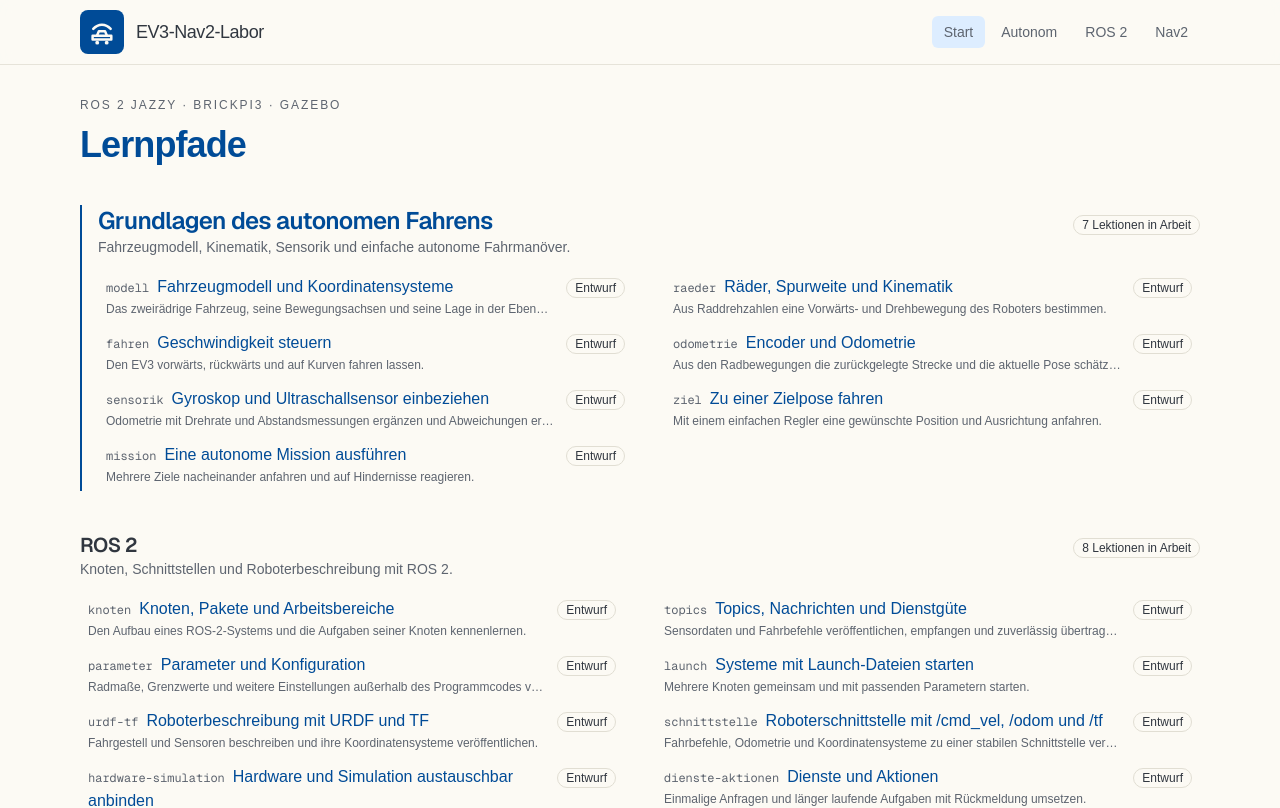
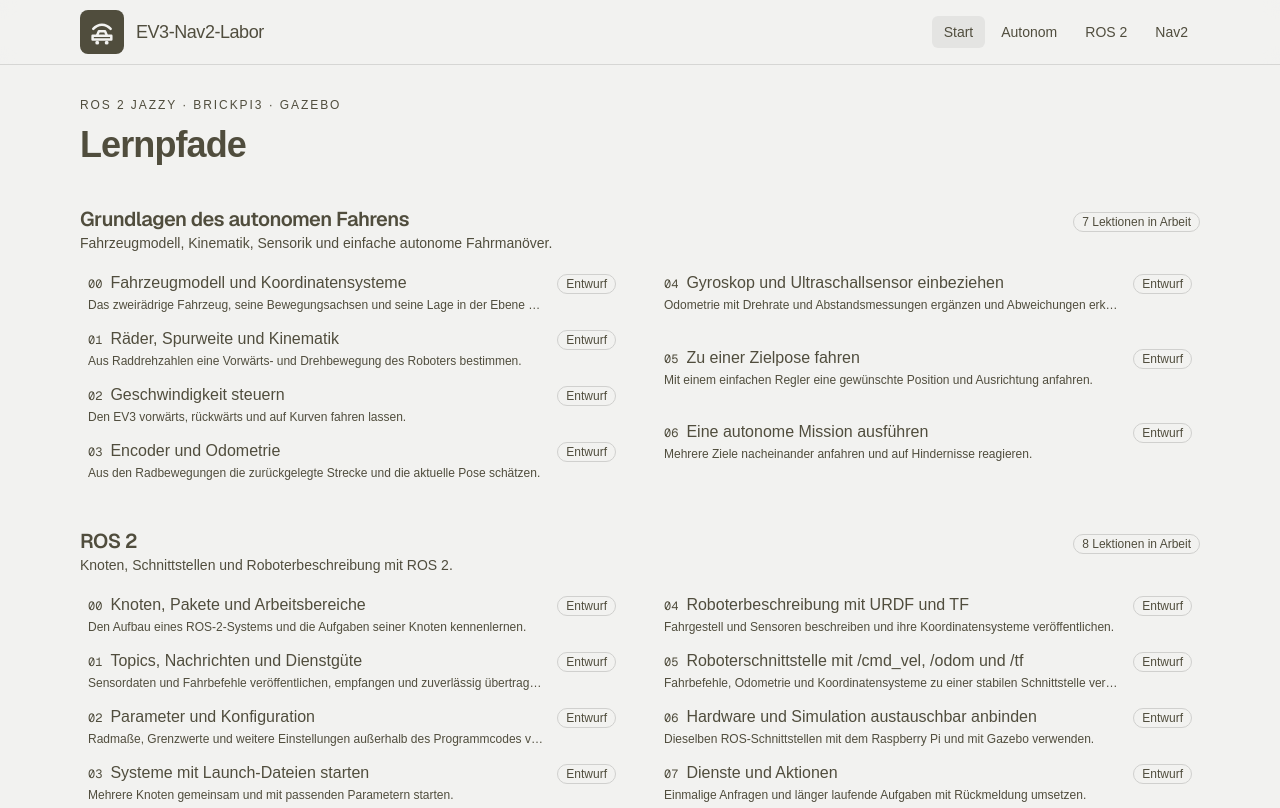
Before and after one commit to GreKnoche/RosTutorialOnPiBrick, a Next.js app in the folder web-frontend/: page / in a window 1280 px wide. Shown: the top 808 px of the page. Built offline with nearby package versions, Linux system fonts and the light colour scheme.

Commit message:
colour design changed

```diff
--- a/web-frontend/app/globals.css
+++ b/web-frontend/app/globals.css
@@ -1,23 +1,24 @@
 @import "tailwindcss";
 
 :root {
-  --background: oklch(0.985 0.008 95);
-  --foreground: oklch(0.33 0.018 260);
-  --heading: oklch(0.42 0.14 255);
-  --card: oklch(1 0.004 95);
-  --card-foreground: oklch(0.33 0.018 260);
-  --popover: oklch(1 0.004 95);
-  --popover-foreground: oklch(0.33 0.018 260);
-  --primary: oklch(0.72 0.16 55);
-  --primary-foreground: oklch(0.28 0.05 55);
-  --secondary: oklch(0.94 0.03 250);
-  --secondary-foreground: oklch(0.38 0.1 255);
-  --muted: oklch(0.955 0.012 95);
-  --muted-foreground: oklch(0.5 0.02 260);
-  --accent: oklch(0.94 0.03 250);
-  --accent-foreground: oklch(0.38 0.1 255);
-  --destructive: oklch(0.55 0.2 25);
-  --border: oklch(0.9 0.015 95);
+  --background: #f2f2f0;
+  --foreground: #504d3d;
+  --heading: #504d3d;
+  --card: #f7f7f5;
+  --card-foreground: #504d3d;
+  --popover: #f7f7f5;
+  --popover-foreground: #504d3d;
+  --primary: #504d3d;
+  --primary-foreground: #f2f2f0;
+  --secondary: #e4e4e2;
+  --secondary-foreground: #504d3d;
+  --muted: #e4e4e2;
+  --muted-foreground: #504d3d;
+  --accent: #e4e4e2;
+  --accent-foreground: #504d3d;
+  --destructive: #8b3a32;
+  --border: #d0d0ce;
+  color-scheme: light;
 }
 
 @theme inline {
@@ -43,28 +44,6 @@
   --font-heading: var(--font-sans);
 }
 
-@media (prefers-color-scheme: dark) {
-  :root {
-    --background: oklch(0.18 0.02 260);
-    --foreground: oklch(0.92 0.01 95);
-    --heading: oklch(0.78 0.1 255);
-    --card: oklch(0.22 0.02 260);
-    --card-foreground: oklch(0.92 0.01 95);
-    --popover: oklch(0.22 0.02 260);
-    --popover-foreground: oklch(0.92 0.01 95);
-    --primary: oklch(0.72 0.16 55);
-    --primary-foreground: oklch(0.22 0.04 55);
-    --secondary: oklch(0.28 0.04 255);
-    --secondary-foreground: oklch(0.88 0.04 255);
-    --muted: oklch(0.26 0.02 260);
-    --muted-foreground: oklch(0.72 0.02 260);
-    --accent: oklch(0.28 0.04 255);
-    --accent-foreground: oklch(0.88 0.04 255);
-    --destructive: oklch(0.65 0.18 25);
-    --border: oklch(0.32 0.02 260);
-  }
-}
-
 body {
   background: var(--background);
   color: var(--foreground);
--- a/web-frontend/app/page.tsx
+++ b/web-frontend/app/page.tsx
@@ -25,23 +25,13 @@ export default function HomePage() {
         </h1>
       </section>
 
-      {outline.map(({ track, lessons }, index) => {
+      {outline.map(({ track, lessons }) => {
         const ready = lessons.filter((lesson) => lesson.status === "ready").length;
-        const lead = index === 0;
         return (
-          <section
-            key={track.id}
-            className={lead ? "flex flex-col gap-3 border-l-2 border-heading pl-4" : "flex flex-col gap-3"}
-          >
+          <section key={track.id} className="flex flex-col gap-3">
             <div className="flex flex-wrap items-baseline justify-between gap-2">
               <div className="min-w-0">
-                <h2
-                  className={
-                    lead
-                      ? "font-heading text-2xl font-semibold tracking-tight text-heading"
-                      : "font-heading text-xl font-semibold tracking-tight"
-                  }
-                >
+                <h2 className="font-heading text-xl font-semibold tracking-tight">
                   <Link href={trackHref(track.id)} className="hover:underline">
                     {track.title}
                   </Link>
--- a/web-frontend/components/lesson-index.tsx
+++ b/web-frontend/components/lesson-index.tsx
@@ -4,6 +4,43 @@ import { lessonHref, type Lesson } from "@/lib/curriculum";
 
 function statusLabel(status: Lesson["status"]) {
   return status === "ready" ? "verfügbar" : "Entwurf";
+}
+
+function LessonRow({
+  lesson,
+  current,
+  detail,
+}: {
+  lesson: Lesson;
+  current: boolean;
+  detail: string;
+}) {
+  return (
+    <li className="min-w-0">
+      <Link
+        href={lessonHref(lesson)}
+        aria-current={current ? "page" : undefined}
+        className={`flex w-full min-w-0 items-baseline justify-between gap-3 rounded-md px-2 py-1.5 hover:bg-muted ${
+          current ? "bg-secondary" : ""
+        }`}
+      >
+        <span className="block min-w-0 flex-1">
+          <span className="font-mono text-xs text-muted-foreground">{lesson.id}</span>
+          <span className="ml-2 font-medium text-heading">{lesson.title}</span>
+          <span className="mt-0.5 block truncate text-xs text-muted-foreground">{detail}</span>
+        </span>
+        <Badge variant={lesson.status === "ready" ? "default" : "outline"}>
+          {statusLabel(lesson.status)}
+        </Badge>
+      </Link>
+    </li>
+  );
+}
+
+function lessonDetail(lesson: Lesson, showSurface: boolean) {
+  return showSurface && lesson.nav2_surface
+    ? `${lesson.nav2_surface} — ${lesson.summary}`
+    : lesson.summary;
 }
 
 export function LessonIndex({
@@ -17,35 +54,25 @@ export function LessonIndex({
   showSurface?: boolean;
   columns?: 1 | 2;
 }) {
+  const columnsOfLessons =
+    columns === 2
+      ? [lessons.slice(0, Math.ceil(lessons.length / 2)), lessons.slice(Math.ceil(lessons.length / 2))]
+      : [lessons];
+
   return (
-    <ol className={columns === 2 ? "grid gap-x-8 gap-y-0.5 sm:grid-cols-2" : "grid gap-y-0.5"}>
-      {lessons.map((lesson) => {
-        const current = lesson.id === currentId;
-        const detail =
-          showSurface && lesson.nav2_surface
-            ? `${lesson.nav2_surface} — ${lesson.summary}`
-            : lesson.summary;
-        return (
-          <li key={lesson.id}>
-            <Link
-              href={lessonHref(lesson)}
-              aria-current={current ? "page" : undefined}
-              className={`flex items-baseline justify-between gap-3 rounded-md px-2 py-1.5 hover:bg-muted ${
-                current ? "bg-secondary" : ""
-              }`}
-            >
-              <span className="min-w-0">
-                <span className="font-mono text-xs text-muted-foreground">{lesson.id}</span>
-                <span className="ml-2 font-medium text-heading">{lesson.title}</span>
-                <span className="mt-0.5 block truncate text-xs text-muted-foreground">{detail}</span>
-              </span>
-              <Badge variant={lesson.status === "ready" ? "default" : "outline"}>
-                {statusLabel(lesson.status)}
-              </Badge>
-            </Link>
-          </li>
-        );
-      })}
-    </ol>
+    <div className={columns === 2 ? "grid gap-x-8 sm:grid-cols-2" : undefined}>
+      {columnsOfLessons.map((column) => (
+        <ol key={column[0]?.id ?? "empty"} className="grid min-w-0 gap-y-0.5">
+          {column.map((lesson) => (
+            <LessonRow
+              key={lesson.id}
+              lesson={lesson}
+              current={lesson.id === currentId}
+              detail={lessonDetail(lesson, showSurface)}
+            />
+          ))}
+        </ol>
+      ))}
+    </div>
   );
 }
--- a/web-frontend/components/lesson-placeholder.tsx
+++ b/web-frontend/components/lesson-placeholder.tsx
@@ -68,7 +68,11 @@ export function LessonPlaceholder({ lesson }: { lesson: Lesson }) {
             {prev ? <ChapterLink lesson={prev} label="Vorherige" align="start" /> : <span />}
             {next ? <ChapterLink lesson={next} label="Nächste" align="end" /> : <span />}
           </nav>
-          <RobotLab lab={lesson.lab} lessonId={lesson.id} />
+          <RobotLab
+            lab={lesson.lab}
+            lessonId={lesson.id}
+            showTopics={lesson.track !== "autonom"}
+          />
         </div>
         <aside className="flex flex-col gap-2">
           <h2 className="px-2 text-sm font-medium text-heading">
--- a/web-frontend/components/ui/button.tsx
+++ b/web-frontend/components/ui/button.tsx
@@ -16,7 +16,7 @@ export function Button({
         "inline-flex shrink-0 items-center justify-center rounded-lg border font-medium whitespace-nowrap transition-colors hover:bg-muted hover:text-foreground disabled:pointer-events-none disabled:opacity-50",
         size === "sm" && "h-7 px-2.5 text-[0.8rem]",
         size === "default" && "h-8 px-2.5 text-sm",
-        variant === "outline" && "border-border bg-background",
+        variant === "outline" && "border-transparent bg-primary text-primary-foreground hover:bg-primary/90 hover:text-primary-foreground",
         variant === "default" && "border-transparent bg-primary text-primary-foreground",
         className
       )}
--- a/web-frontend/lib/curriculum.ts
+++ b/web-frontend/lib/curriculum.ts
@@ -22,7 +22,7 @@ const curriculum: Curriculum = {
   ],
   lessons: [
     {
-      id: "modell",
+      id: "00",
       slug: "modell",
       title: "Fahrzeugmodell und Koordinatensysteme",
       status: "stub",
@@ -31,7 +31,7 @@ const curriculum: Curriculum = {
       lab: "none",
     },
     {
-      id: "raeder",
+      id: "01",
       slug: "raeder",
       title: "Räder, Spurweite und Kinematik",
       status: "stub",
@@ -40,7 +40,7 @@ const curriculum: Curriculum = {
       lab: "teleop",
     },
     {
-      id: "fahren",
+      id: "02",
       slug: "fahren",
       title: "Geschwindigkeit steuern",
       status: "stub",
@@ -49,7 +49,7 @@ const curriculum: Curriculum = {
       lab: "teleop",
     },
     {
-      id: "odometrie",
+      id: "03",
       slug: "odometrie",
       title: "Encoder und Odometrie",
       status: "stub",
@@ -58,7 +58,7 @@ const curriculum: Curriculum = {
       lab: "teleop",
     },
     {
-      id: "sensorik",
+      id: "04",
       slug: "sensorik",
       title: "Gyroskop und Ultraschallsensor einbeziehen",
       status: "stub",
@@ -67,7 +67,7 @@ const curriculum: Curriculum = {
       lab: "teleop",
     },
     {
-      id: "ziel",
+      id: "05",
       slug: "ziel",
       title: "Zu einer Zielpose fahren",
       status: "stub",
@@ -76,7 +76,7 @@ const curriculum: Curriculum = {
       lab: "goal",
     },
     {
-      id: "mission",
+      id: "06",
       slug: "mission",
       title: "Eine autonome Mission ausführen",
       status: "stub",
@@ -85,7 +85,7 @@ const curriculum: Curriculum = {
       lab: "goal",
     },
     {
-      id: "knoten",
+      id: "00",
       slug: "knoten",
       title: "Knoten, Pakete und Arbeitsbereiche",
       status: "stub",
@@ -94,7 +94,7 @@ const curriculum: Curriculum = {
       lab: "none",
     },
     {
-      id: "topics",
+      id: "01",
       slug: "topics",
       title: "Topics, Nachrichten und Dienstgüte",
       status: "stub",
@@ -103,7 +103,7 @@ const curriculum: Curriculum = {
       lab: "teleop",
     },
     {
-      id: "parameter",
+      id: "02",
       slug: "parameter",
       title: "Parameter und Konfiguration",
       status: "stub",
@@ -112,7 +112,7 @@ const curriculum: Curriculum = {
       lab: "none",
     },
     {
-      id: "launch",
+      id: "03",
       slug: "launch",
       title: "Systeme mit Launch-Dateien starten",
       status: "stub",
@@ -121,7 +121,7 @@ const curriculum: Curriculum = {
       lab: "none",
     },
     {
-      id: "urdf-tf",
+      id: "04",
       slug: "urdf-tf",
       title: "Roboterbeschreibung mit URDF und TF",
       status: "stub",
@@ -130,7 +130,7 @@ const curriculum: Curriculum = {
       lab: "none",
     },
     {
-      id: "schnittstelle",
+      id: "05",
       slug: "schnittstelle",
       title: "Roboterschnittstelle mit /cmd_vel, /odom und /tf",
       status: "stub",
@@ -139,7 +139,7 @@ const curriculum: Curriculum = {
       lab: "teleop",
     },
     {
-      id: "hardware-simulation",
+      id: "06",
       slug: "hardware-simulation",
       title: "Hardware und Simulation austauschbar anbinden",
       status: "stub",
@@ -148,7 +148,7 @@ const curriculum: Curriculum = {
       lab: "teleop",
     },
     {
-      id: "dienste-aktionen",
+      id: "07",
       slug: "dienste-aktionen",
       title: "Dienste und Aktionen",
       status: "stub",
@@ -309,7 +309,7 @@ export function trackCrumbs(track: TrackId, lesson?: Lesson): Crumb[] {
   const items: Crumb[] = [START, { href: trackHref(track), label: meta?.title ?? track }];
   if (lesson) {
     items.push({
-      label: track === "nav2" ? `${lesson.id} · ${lesson.title}` : lesson.title,
+      label: `${lesson.id} · ${lesson.title}`,
     });
   }
   return items;
```
Also changed, not shown: web-frontend/components/robot-lab.tsx (+27 -10 lines).
